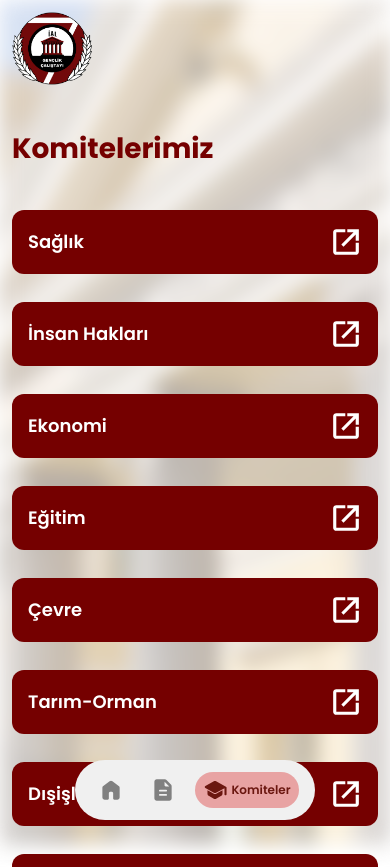
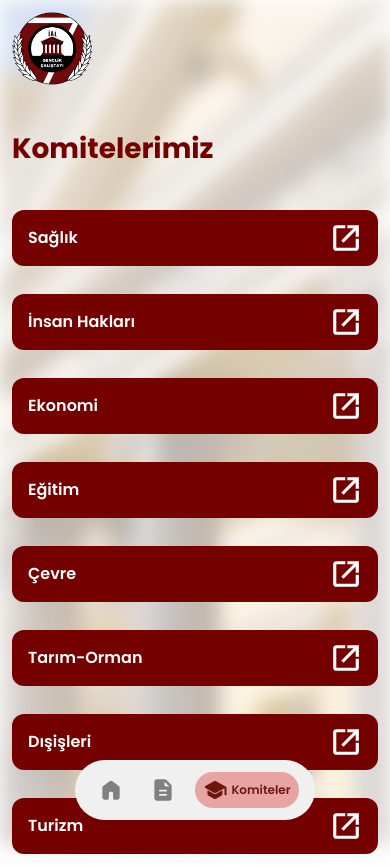
Before and after one commit to rexmech6n/ialgc-7, a Next.js app: page /committees in a window 390 px wide. Shown: the top 867 px of the page. Built offline with nearby package versions, Linux system fonts and the light colour scheme.

Commit message:
Update styles

```diff
--- a/app/committees/components/Committee.tsx
+++ b/app/committees/components/Committee.tsx
@@ -9,8 +9,8 @@ type CommitteeProps = {
 const Committee = ({name, description}: CommitteeProps) => {
     return (
         <Modal triggerButton={
-            <button className="flex rounded-xl text-white justify-between items-center px-4 py-4 bg-[#750000] w-full">
-                <span className="font-semibold text-lg sm:text-xl">{name}</span>
+            <button className="flex rounded-xl text-white justify-between items-center py-3 px-4 xsm:py-4 bg-[#750000] w-full">
+                <span className="font-semibold text-base xsm:text-lg sm:text-xl">{name}</span>
                 <span><svg xmlns="http://www.w3.org/2000/svg" height="32" fill="white" viewBox="0 -960 960 960" width="32"><path d="M189-95q-39.05 0-66.525-27.475Q95-149.95 95-189v-582q0-39.463 27.475-67.231Q149.95-866 189-866h270v95H189v582h582v-270h95v270q0 39.05-27.769 66.525Q810.463-95 771-95H189Zm216-244-65-66 366-366H519v-95h347v347h-95v-186L405-339Z"/></svg></span>
             </button>
         }>
```
